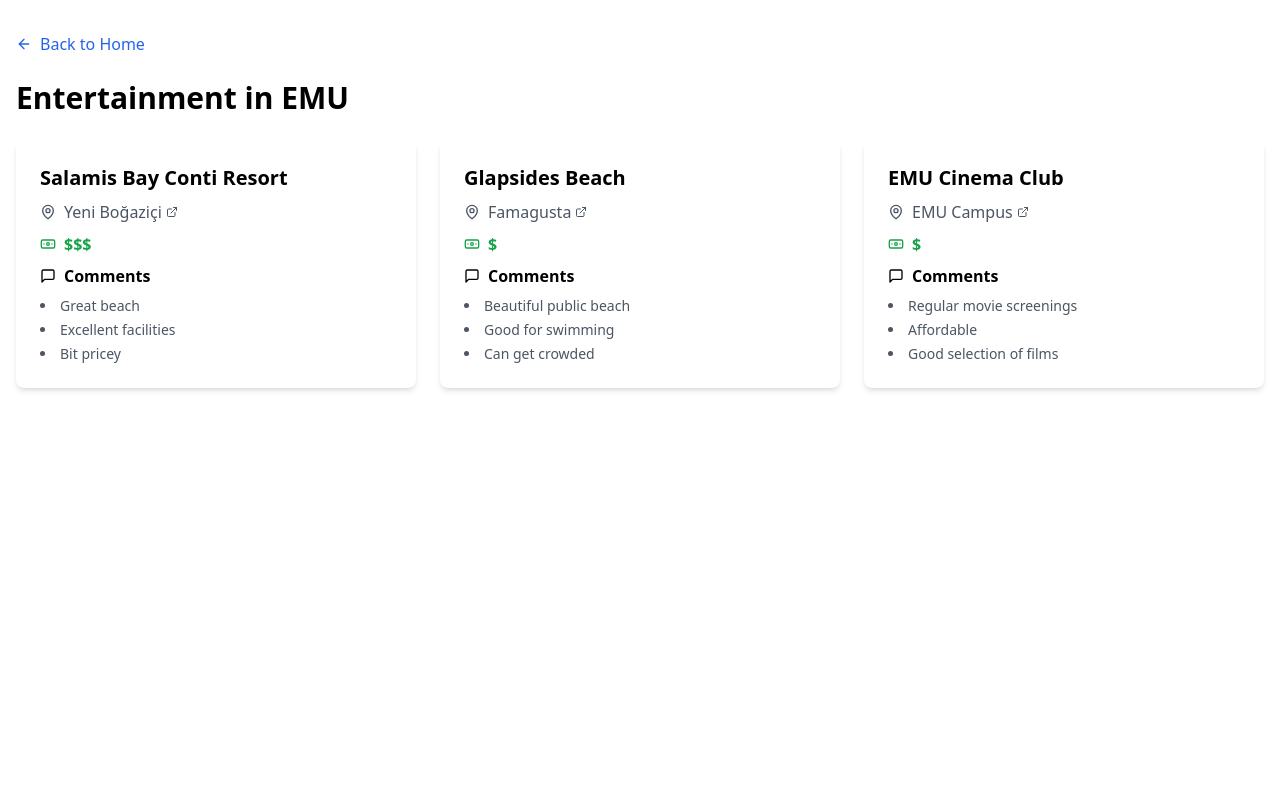
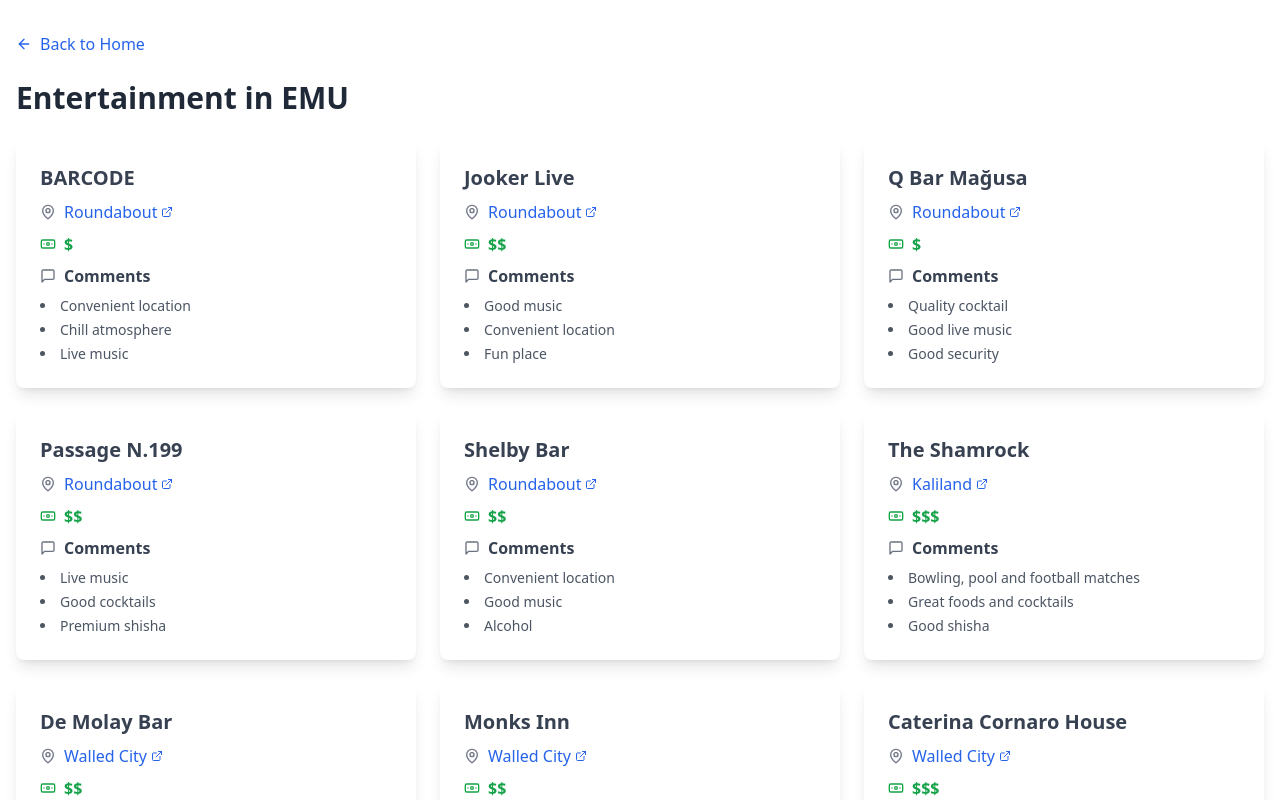
Before and after one commit to atasoya/emu-guide, a Next.js app: page /entertainment in a window 1280 px wide. Shown: the top 800 px of the page. Built offline with nearby package versions, Linux system fonts and the light colour scheme.

Commit message:
Add entertainment

```diff
--- a/src/app/eglence/page.tsx
+++ b/src/app/eglence/page.tsx
@@ -19,28 +19,132 @@ interface Entertainment {
 const entertainments: Entertainment[] = [
   {
     id: 1,
-    name: "Salamis Bay Conti Resort",
-    place: "Yeni Boğaziçi",
-    googleMapsUrl: "https://goo.gl/maps/example1",
-    priceRange: "$$$",
-    comments: ["Great beach", "Excellent facilities", "Bit pricey"]
+    name: 'BARCODE',
+    place: 'Çember',
+    googleMapsUrl: 'https://maps.app.goo.gl/GvGaSmgWYrKzoUpn8?g_st=com.google.maps.preview.copy',
+    priceRange: '$',
+    comments: ['Uygun konum', 'Rahat atmosfer', 'Canlı müzik'],
   },
   {
     id: 2,
-    name: "Glapsides Beach",
-    place: "Famagusta",
-    googleMapsUrl: "https://goo.gl/maps/example2",
-    priceRange: "$",
-    comments: ["Beautiful public beach", "Good for swimming", "Can get crowded"]
+    name: 'Jooker Live',
+    place: 'Çember',
+    googleMapsUrl: 'https://maps.app.goo.gl/2FeR2bsUdxoqYXie6?g_st=com.google.maps.preview.copy',
+    priceRange: '$$',
+    comments: ['İyi müzik', 'Uygun konum', 'Eğlenceli mekan'],
   },
   {
     id: 3,
-    name: "EMU Cinema Club",
-    place: "EMU Campus",
-    googleMapsUrl: "https://goo.gl/maps/example3",
-    priceRange: "$",
-    comments: ["Regular movie screenings", "Affordable", "Good selection of films"]
-  }
+    name: 'Q Bar Mağusa',
+    place: 'Çember',
+    googleMapsUrl: 'https://maps.app.goo.gl/Yb4rxVEXGZPgChUd7?g_st=com.google.maps.preview.copy',
+    priceRange: '$',
+    comments: ['Kaliteli kokteyl', 'İyi canlı müzik', 'İyi güvenlik'],
+  },
+  {
+    id: 4,
+    name: 'Passage N.199',
+    place: 'Çember',
+    googleMapsUrl: 'https://maps.app.goo.gl/qjb9wLoPmGK5ExYd8?g_st=com.google.maps.preview.copy',
+    priceRange: '$$',
+    comments: ['Canlı müzik', 'İyi kokteyller', 'Premium nargile'],
+  },
+  {
+    id: 5,
+    name: 'Shelby Bar',
+    place: 'Çember',
+    googleMapsUrl: 'https://maps.app.goo.gl/9qjzpfxcme1hNThq5?g_st=com.google.maps.preview.copy',
+    priceRange: '$$',
+    comments: ['Uygun konum', 'İyi müzik', 'Alkol'],
+  },
+  {
+    id: 6,
+    name: 'The Shamrock',
+    place: 'Kaliland',
+    googleMapsUrl: 'https://maps.app.goo.gl/r55fwNEtBGcQCk188?g_st=com.google.maps.preview.copy',
+    priceRange: '$$$',
+    comments: ['Bowling, bilardo ve futbol maçları', 'Harika yiyecekler ve kokteyller', 'İyi nargile'],
+  },
+  {
+    id: 7,
+    name: 'De Molay Bar',
+    place: 'Surlariçi',
+    googleMapsUrl: 'https://maps.app.goo.gl/4MCJsuxoafFzQBrbA?g_st=com.google.maps.preview.copy',
+    priceRange: '$$',
+    comments: ['Rahat ve huzurlu atmosfer', 'İyi şovlar ve canlı müzik', 'Kaliteli kokteyller'],
+  },
+  {
+    id: 8,
+    name: 'Monks Inn',
+    place: 'Surlariçi',
+    googleMapsUrl: 'https://maps.app.goo.gl/GVFWNxBg3jjpRFTQ8?g_st=com.google.maps.preview.copy',
+    priceRange: '$$',
+    comments: ['Premium kokteyller', 'Rahat ortam', 'İyi dış mekan oturma alanı'],
+  },
+  {
+    id: 9,
+    name: 'Caterina Cornaro House',
+    place: 'Surlariçi',
+    googleMapsUrl: 'https://maps.app.goo.gl/BX3zzVKMG63zUDTf8?g_st=com.google.maps.preview.copy',
+    priceRange: '$$$',
+    comments: ['Premium kokteyller', 'Güzel atmosfer ve çevre', 'İyi konum'],
+  },
+  {
+    id: 10,
+    name: 'Hamam Inn Bar',
+    place: 'Surlariçi',
+    googleMapsUrl: 'https://maps.app.goo.gl/YqufdNwXCT1kG1bA9?g_st=com.google.maps.preview.copy',
+    priceRange: '$$',
+    comments: ['Canlı müzik', 'Kaliteli kokteyller', 'Rahat dış mekan oturma alanı'],
+  },
+  {
+    id: 11,
+    name: '42 Café & Bar',
+    place: 'Surlariçi',
+    googleMapsUrl: 'https://maps.app.goo.gl/VhnANgDCY5UAhfP3A?g_st=com.google.maps.preview.copy',
+    priceRange: '$',
+    comments: ['Harika duvar sanatı', 'Rahat ve huzurlu ortam', 'Bilardo'],
+  },
+  {
+    id: 12,
+    name: 'Rave Club',
+    place: 'Surlariçi',
+    googleMapsUrl: 'https://maps.app.goo.gl/29jZ8oAKYzqPcH2K8?g_st=com.google.maps.preview.copy',
+    priceRange: '$$',
+    comments: ['Kaliteli müzik', 'Ücretsiz otopark', 'İyi atmosfer'],
+  },
+  {
+    id: 13,
+    name: 'Lion’s Garden',
+    place: 'Tuzla',
+    googleMapsUrl: 'https://maps.app.goo.gl/Fp6biTHNv3QSVCpZ7?g_st=com.google.maps.preview.copy',
+    priceRange: '$$$',
+    comments: ['İyi canlı müzik', 'Kaliteli şovlar', 'Nazik personel'],
+  },
+  {
+    id: 14,
+    name: 'EMU Beach Club',
+    place: 'Tuzla',
+    googleMapsUrl: 'https://maps.app.goo.gl/gR4kMz4rD9ThAUWq7?g_st=com.google.maps.preview.copy',
+    priceRange: '$',
+    comments: ['Temiz deniz', 'İyi kaliteli yiyecekler ve servis', 'Güler yüzlü'],
+  },
+  {
+    id: 15,
+    name: 'Loof Beach',
+    place: 'Glapsides',
+    googleMapsUrl: 'https://maps.app.goo.gl/WLA1SxSfe4sYHi61A?g_st=com.google.maps.preview.copy',
+    priceRange: '$$$',
+    comments: ['Temiz deniz', 'İyi kaliteli kahve ve yiyecekler', 'Harika şovlar ve açık hava sineması'],
+  },
+  {
+    id: 16,
+    name: 'Citymall Sineması',
+    place: 'Citymall AVM',
+    googleMapsUrl: 'https://maps.google.com?q=City%20Mall,%20%C5%9Eht.%20%C4%B0brahim%20Kaz%C4%B1m%20Cd,%20Gazima%C4%9Fusa%2099450&ftid=0x14dfc9c8574dd179:0xa7392eff52e0b638&entry=gps&lucs=,94213531,94224825,94227247,94227248,47071704,47069508,94218641,94203019,47084304,94208458,94208447&g_st=com.google.maps.preview.copy',
+    priceRange: '$$$',
+    comments: ['İyi patlamış mısır', 'Kaliteli salonlar ve ses sistemleri', 'Güler yüzlü'],
+  },
 ]
 
 export default function EntertainmentPage() {
@@ -48,21 +152,21 @@ export default function EntertainmentPage() {
     <div className="container mx-auto px-4 py-8">
       <Link href="/" className="inline-flex items-center mb-6 text-blue-600 hover:text-blue-800">
         <ArrowLeft className="w-4 h-4 mr-2" />
-        Ana Sayfaya Geri Dön
+        Ana Sayfaya Dön
       </Link>
-      <h1 className="text-3xl font-bold mb-6">DAÜ&apos;de Eğlence</h1>
+      <h1 className="text-3xl font-bold mb-6 text-gray-800">EMU'da Eğlence</h1>
       <div className="grid grid-cols-1 md:grid-cols-2 lg:grid-cols-3 gap-6">
         {entertainments.map((ent) => (
-          <div key={ent.id} className="bg-white rounded-lg shadow-md p-6">
-            <h2 className="text-xl font-semibold mb-2">{ent.name}</h2>
+          <div key={ent.id} className="bg-white rounded-lg shadow-lg hover:shadow-xl transition-shadow duration-300 p-6">
+            <h2 className="text-xl font-semibold mb-2 text-gray-700">{ent.name}</h2>
             <div className="space-y-2">
               <p className="flex items-center text-gray-600">
-                <MapPin className="w-4 h-4 mr-2" />
+                <MapPin className="w-4 h-4 mr-2 text-gray-500" />
                 <a
                   href={ent.googleMapsUrl}
                   target="_blank"
                   rel="noopener noreferrer"
-                  className="hover:underline flex items-center"
+                  className="hover:underline flex items-center text-blue-600"
                 >
                   {ent.place}
                   <ExternalLink className="w-3 h-3 ml-1" />
@@ -73,8 +177,8 @@ export default function EntertainmentPage() {
                 {ent.priceRange}
               </p>
               <div className="mt-4">
-                <h3 className="font-semibold flex items-center mb-2">
-                  <MessageSquare className="w-4 h-4 mr-2" />
+                <h3 className="font-semibold flex items-center mb-2 text-gray-700">
+                  <MessageSquare className="w-4 h-4 mr-2 text-gray-500" />
                   Yorumlar
                 </h3>
                 <ul className="list-disc list-inside space-y-1">
--- a/src/app/entertainment/page.tsx
+++ b/src/app/entertainment/page.tsx
@@ -19,30 +19,133 @@ interface Entertainment {
 const entertainments: Entertainment[] = [
   {
     id: 1,
-    name: "Salamis Bay Conti Resort",
-    place: "Yeni Boğaziçi",
-    googleMapsUrl: "https://goo.gl/maps/example1",
-    priceRange: "$$$",
-    comments: ["Great beach", "Excellent facilities", "Bit pricey"]
+    name: 'BARCODE',
+    place: 'Roundabout',
+    googleMapsUrl: 'https://maps.app.goo.gl/GvGaSmgWYrKzoUpn8?g_st=com.google.maps.preview.copy',
+    priceRange: '$',
+    comments: ['Convenient location', 'Chill atmosphere', 'Live music'],
   },
   {
     id: 2,
-    name: "Glapsides Beach",
-    place: "Famagusta",
-    googleMapsUrl: "https://goo.gl/maps/example2",
-    priceRange: "$",
-    comments: ["Beautiful public beach", "Good for swimming", "Can get crowded"]
+    name: 'Jooker Live',
+    place: 'Roundabout',
+    googleMapsUrl: 'https://maps.app.goo.gl/2FeR2bsUdxoqYXie6?g_st=com.google.maps.preview.copy',
+    priceRange: '$$',
+    comments: ['Good music', 'Convenient location', 'Fun place'],
   },
   {
     id: 3,
-    name: "EMU Cinema Club",
-    place: "EMU Campus",
-    googleMapsUrl: "https://goo.gl/maps/example3",
-    priceRange: "$",
-    comments: ["Regular movie screenings", "Affordable", "Good selection of films"]
-  }
+    name: 'Q Bar Mağusa',
+    place: 'Roundabout',
+    googleMapsUrl: 'https://maps.app.goo.gl/Yb4rxVEXGZPgChUd7?g_st=com.google.maps.preview.copy',
+    priceRange: '$',
+    comments: ['Quality cocktail', 'Good live music', 'Good security'],
+  },
+  {
+    id: 4,
+    name: 'Passage N.199',
+    place: 'Roundabout',
+    googleMapsUrl: 'https://maps.app.goo.gl/qjb9wLoPmGK5ExYd8?g_st=com.google.maps.preview.copy',
+    priceRange: '$$',
+    comments: ['Live music', 'Good cocktails', 'Premium shisha'],
+  },
+  {
+    id: 5,
+    name: 'Shelby Bar',
+    place: 'Roundabout',
+    googleMapsUrl: 'https://maps.app.goo.gl/9qjzpfxcme1hNThq5?g_st=com.google.maps.preview.copy',
+    priceRange: '$$',
+    comments: ['Convenient location', 'Good music', 'Alcohol'],
+  },
+  {
+    id: 6,
+    name: 'The Shamrock',
+    place: 'Kaliland',
+    googleMapsUrl: 'https://maps.app.goo.gl/r55fwNEtBGcQCk188?g_st=com.google.maps.preview.copy',
+    priceRange: '$$$',
+    comments: ['Bowling, pool and football matches', 'Great foods and cocktails', 'Good shisha'],
+  },
+  {
+    id: 7,
+    name: 'De Molay Bar',
+    place: 'Walled City',
+    googleMapsUrl: 'https://maps.app.goo.gl/4MCJsuxoafFzQBrbA?g_st=com.google.maps.preview.copy',
+    priceRange: '$$',
+    comments: ['Chill and cozy atmosphere', 'Good shows and live music', 'Quality cocktails'],
+  },
+  {
+    id: 8,
+    name: 'Monks Inn',
+    place: 'Walled City',
+    googleMapsUrl: 'https://maps.app.goo.gl/GVFWNxBg3jjpRFTQ8?g_st=com.google.maps.preview.copy',
+    priceRange: '$$',
+    comments: ['Premium cocktails', 'Chill environment', 'Good outside sitting area'],
+  },
+  {
+    id: 9,
+    name: 'Caterina Cornaro House',
+    place: 'Walled City',
+    googleMapsUrl: 'https://maps.app.goo.gl/BX3zzVKMG63zUDTf8?g_st=com.google.maps.preview.copy',
+    priceRange: '$$$',
+    comments: ['Premium cocktails', 'Beautiful atmosphere and environment', 'Good location'],
+  },
+  {
+    id: 10,
+    name: 'Hamam Inn Bar',
+    place: 'Walled City',
+    googleMapsUrl: 'https://maps.app.goo.gl/YqufdNwXCT1kG1bA9?g_st=com.google.maps.preview.copy',
+    priceRange: '$$',
+    comments: ['Live music', 'Quality cocktails', 'Relaxing outdoor sitting area'],
+  },
+  {
+    id: 11,
+    name: '42 Café & Bar',
+    place: 'Walled City',
+    googleMapsUrl: 'https://maps.app.goo.gl/VhnANgDCY5UAhfP3A?g_st=com.google.maps.preview.copy',
+    priceRange: '$',
+    comments: ['Wonderful wall art', 'Chill and relaxing environment', 'Pool'],
+  },
+  {
+    id: 12,
+    name: 'Rave Club',
+    place: 'Walled City',
+    googleMapsUrl: 'https://maps.app.goo.gl/29jZ8oAKYzqPcH2K8?g_st=com.google.maps.preview.copy',
+    priceRange: '$$',
+    comments: ['Quality music', 'Free parking lot', 'Good atmosphere'],
+  },
+  {
+    id: 13,
+    name: 'Lion’s Garden',
+    place: 'Tuzla',
+    googleMapsUrl: 'https://maps.app.goo.gl/Fp6biTHNv3QSVCpZ7?g_st=com.google.maps.preview.copy',
+    priceRange: '$$$',
+    comments: ['Good live music', 'Quality shows', 'Nice staff'],
+  },
+  {
+    id: 14,
+    name: 'EMU Beach Club',
+    place: 'Tuzla',
+    googleMapsUrl: 'https://maps.app.goo.gl/gR4kMz4rD9ThAUWq7?g_st=com.google.maps.preview.copy',
+    priceRange: '$',
+    comments: ['Clean sea', 'Good quality foods and service', 'Friendly-kind'],
+  },
+  {
+    id: 15,
+    name: 'Loof Beach',
+    place: 'Glapsides',
+    googleMapsUrl: 'https://maps.app.goo.gl/WLA1SxSfe4sYHi61A?g_st=com.google.maps.preview.copy',
+    priceRange: '$$$',
+    comments: ['Clean sea', 'Good quality coffee and foods', 'Amazing shows and outdoor cinema'],
+  },
+  {
+    id: 16,
+    name: 'Citymall Cinema',
+    place: 'Citymall AVM',
+    googleMapsUrl: 'https://maps.google.com?q=City%20Mall,%20%C5%9Eht.%20%C4%B0brahim%20Kaz%C4%B1m%20Cd,%20Gazima%C4%9Fusa%2099450&ftid=0x14dfc9c8574dd179:0xa7392eff52e0b638&entry=gps&lucs=,94213531,94224825,94227247,94227248,47071704,47069508,94218641,94203019,47084304,94208458,94208447&g_st=com.google.maps.preview.copy',
+    priceRange: '$$$',
+    comments: ['Good popcorn', 'Quality saloons and voice systems', 'Friendly-kind'],
+  },
 ]
-
 export default function EntertainmentPage() {
   return (
     <div className="container mx-auto px-4 py-8">
@@ -50,19 +153,19 @@ export default function EntertainmentPage() {
         <ArrowLeft className="w-4 h-4 mr-2" />
         Back to Home
       </Link>
-      <h1 className="text-3xl font-bold mb-6">Entertainment in EMU</h1>
+      <h1 className="text-3xl font-bold mb-6 text-gray-800">Entertainment in EMU</h1>
       <div className="grid grid-cols-1 md:grid-cols-2 lg:grid-cols-3 gap-6">
         {entertainments.map((ent) => (
-          <div key={ent.id} className="bg-white rounded-lg shadow-md p-6">
-            <h2 className="text-xl font-semibold mb-2">{ent.name}</h2>
+          <div key={ent.id} className="bg-white rounded-lg shadow-lg hover:shadow-xl transition-shadow duration-300 p-6">
+            <h2 className="text-xl font-semibold mb-2 text-gray-700">{ent.name}</h2>
             <div className="space-y-2">
               <p className="flex items-center text-gray-600">
-                <MapPin className="w-4 h-4 mr-2" />
+                <MapPin className="w-4 h-4 mr-2 text-gray-500" />
                 <a
                   href={ent.googleMapsUrl}
                   target="_blank"
                   rel="noopener noreferrer"
-                  className="hover:underline flex items-center"
+                  className="hover:underline flex items-center text-blue-600"
                 >
                   {ent.place}
                   <ExternalLink className="w-3 h-3 ml-1" />
@@ -73,8 +176,8 @@ export default function EntertainmentPage() {
                 {ent.priceRange}
               </p>
               <div className="mt-4">
-                <h3 className="font-semibold flex items-center mb-2">
-                  <MessageSquare className="w-4 h-4 mr-2" />
+                <h3 className="font-semibold flex items-center mb-2 text-gray-700">
+                  <MessageSquare className="w-4 h-4 mr-2 text-gray-500" />
                   Comments
                 </h3>
                 <ul className="list-disc list-inside space-y-1">
```
